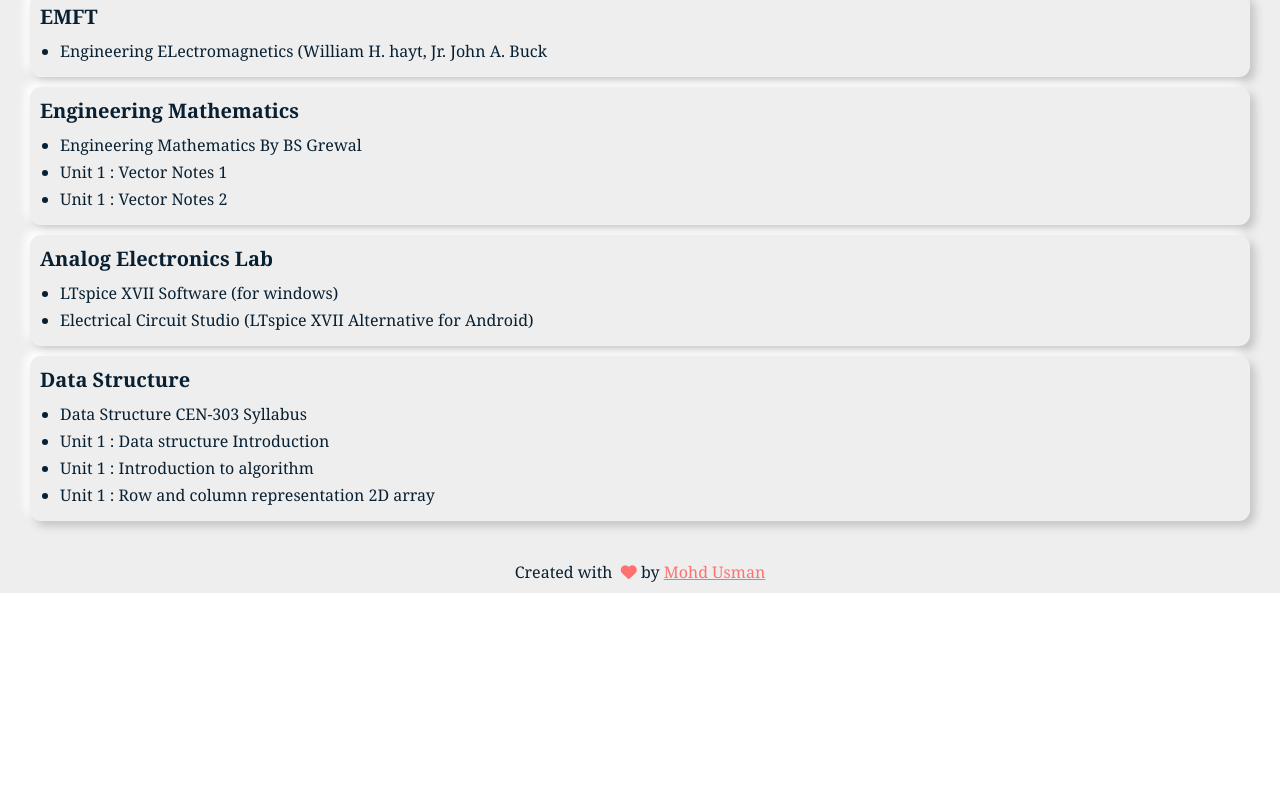
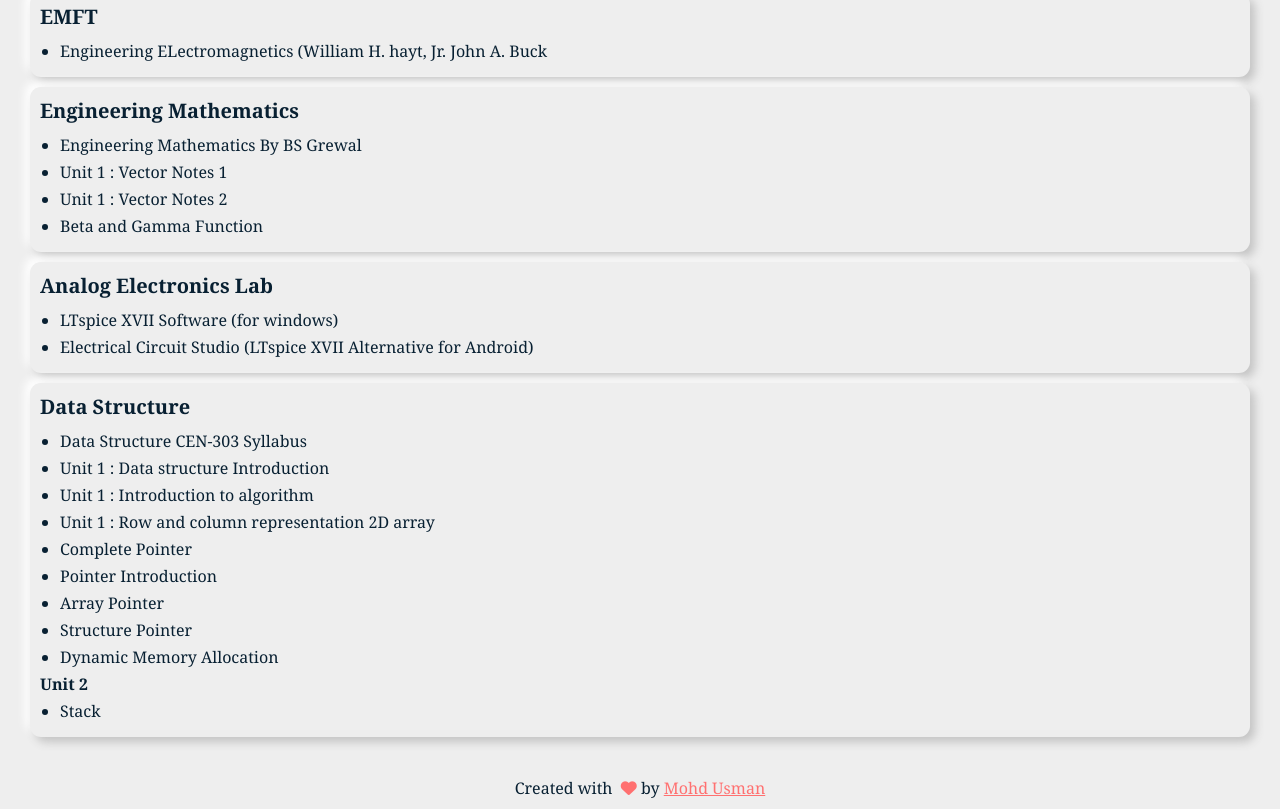
Before and after one commit to aulth/bijlivibhag, a plain HTML site: page index.html in a window 1280 px wide. Shown: the part 1206-2015 px from the top of the page. Before the commit the page ends 1799 px from the top, so only its background shows below. Drawn offline with Linux system fonts and the light colour scheme; a web font is replaced by a local one.

Commit message:
Update index.html

```diff
--- a/index.html
+++ b/index.html
@@ -120,6 +120,7 @@
                         <li id="embsg"><a href="http://www.mediafire.com/file/cha2r48pno471wp/BSG.pdf/file" download>Engineering Mathematics By BS Grewal<i style="margin-left: 5px;float: right;" class="fas fa-download"></i></a></li>
                         <li id="n_3"><a href="https://drive.google.com/file/d/1Rxtl2WxmNIpIQkguVEB3eUwdLcVWclOa/view?usp=sharing" download>Unit 1 : Vector Notes 1<i style="margin-left: 5px;float: right;" class="fas fa-download"></i></a></li>
                         <li id="n_7"><a href="https://drive.google.com/file/d/1m3xnya_mYw56LFOKVM5qkMM6hlGVnypl/view?usp=sharing" download>Unit 1 : Vector Notes 2 <i style="margin-left: 5px;float: right;" class="fas fa-download"></i></a></li>
+                        <li id="n_7"><a href="https://drive.google.com/file/d/1LuIL-Sr-CnWbyEysXstJjvMHvDS3RwzT/view?usp=sharing" download>Beta and Gamma Function<i style="margin-left: 5px;float: right;" class="fas fa-download"></i></a></li>
 
 
                     </ul>
@@ -158,6 +159,14 @@
                         <li><a href="https://drive.google.com/file/d/11zqeOoe5Hws9C7OiP4d5QrkJ6xWmzTqn/view?usp=sharing" download>Unit 1 : Data structure Introduction <i style="margin-left: 5px;float: right;" class="fas fa-download"></i></a></li>
                         <li><a href="https://drive.google.com/file/d/1LwyO2l-NKdULjPE4TXkuRa7EEiTvSM0n/view?usp=sharing" download>Unit 1 : Introduction to algorithm <i style="margin-left: 5px;float: right;" class="fas fa-download"></i></a></li>
                         <li><a href="https://drive.google.com/file/d/1erVzyFkxkOrUSyEMgGlaa2bKispCoXKm/view?usp=sharing" download>Unit 1 : Row and column representation 2D array <i style="margin-left: 5px;float: right;" class="fas fa-download"></i></a></li>
+                        <li><a href="https://drive.google.com/file/d/16_opVEraCaddAf8GyXfJ2EraYuDWm6Ic/view?usp=sharing" download>Complete Pointer <i style="margin-left: 5px;float: right;" class="fas fa-download"></i></a></li>
+                        <li><a href="https://drive.google.com/file/d/1MRq2DMiaFs0930iGNFIytVwuKL7ABvMC/view?usp=sharing" download>Pointer Introduction <i style="margin-left: 5px;float: right;" class="fas fa-download"></i></a></li>
+                        <li><a href="https://drive.google.com/file/d/1jS4gt6LJW-T8moX4BrT-hJs0WVK3GufN/view?usp=sharing" download>Array Pointer <i style="margin-left: 5px;float: right;" class="fas fa-download"></i></a></li>
+                        <li><a href="https://drive.google.com/file/d/1nMN2OlLrP1t0k2aiyYspYkvdY66uBkAN/view?usp=sharing" download>Structure Pointer <i style="margin-left: 5px;float: right;" class="fas fa-download"></i></a></li>
+                        <li><a href="https://drive.google.com/file/d/1SMU6iNEEFnCAfXt0NWfTtMBSrtwNNOL5/view?usp=sharing" download>Dynamic Memory Allocation <i style="margin-left: 5px;float: right;" class="fas fa-download"></i></a></li>
+                        <h4>Unit 2</h4>
+                        <li><a href="https://drive.google.com/file/d/1GvACLiaoKZVwKTwEkJCJnH5ctALlpRga/view?usp=sharing" download>Stack<i style="margin-left: 5px;float: right;" class="fas fa-download"></i></a></li>
+
                     </ul>
                 </nav>
             </div>
```
